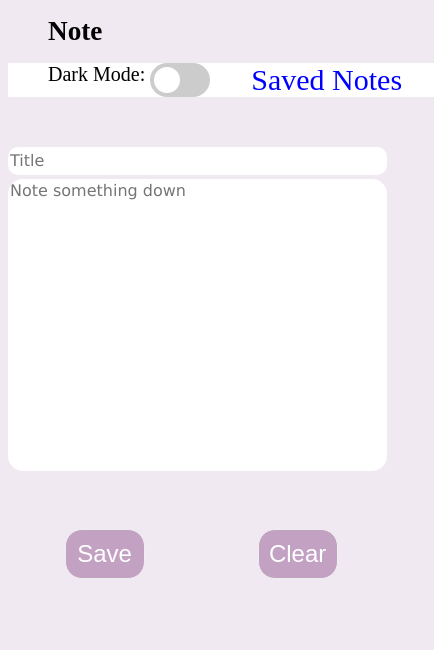
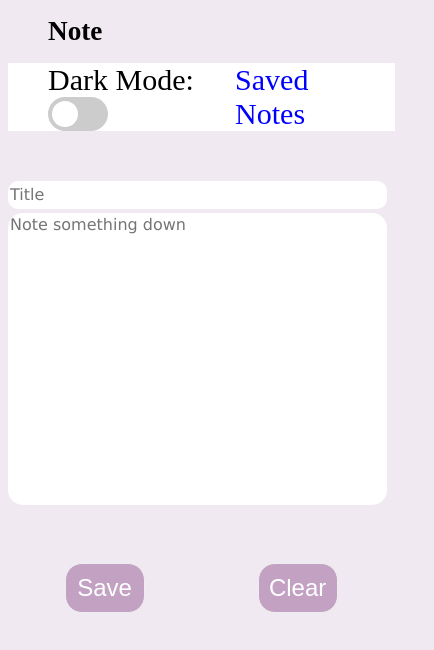
Before and after one commit to shegz101/note, a plain HTML site: page notes/add.html in a window 390 px wide. Shown: the whole page, 434 px wide, since content can reach past the window. Drawn offline with Linux system fonts and the light colour scheme.

Commit message:
Update add.css

```diff
--- a/styles/add.css
+++ b/styles/add.css
@@ -281,10 +281,7 @@ input:checked + .slider:before {
         margin-right: 2rem;
     }
 
-    .dark {
-        font-size: 20px;
-    }
     .dark-nav {
-        width: 100%;
+        width: 90%;
     }
 }
```
